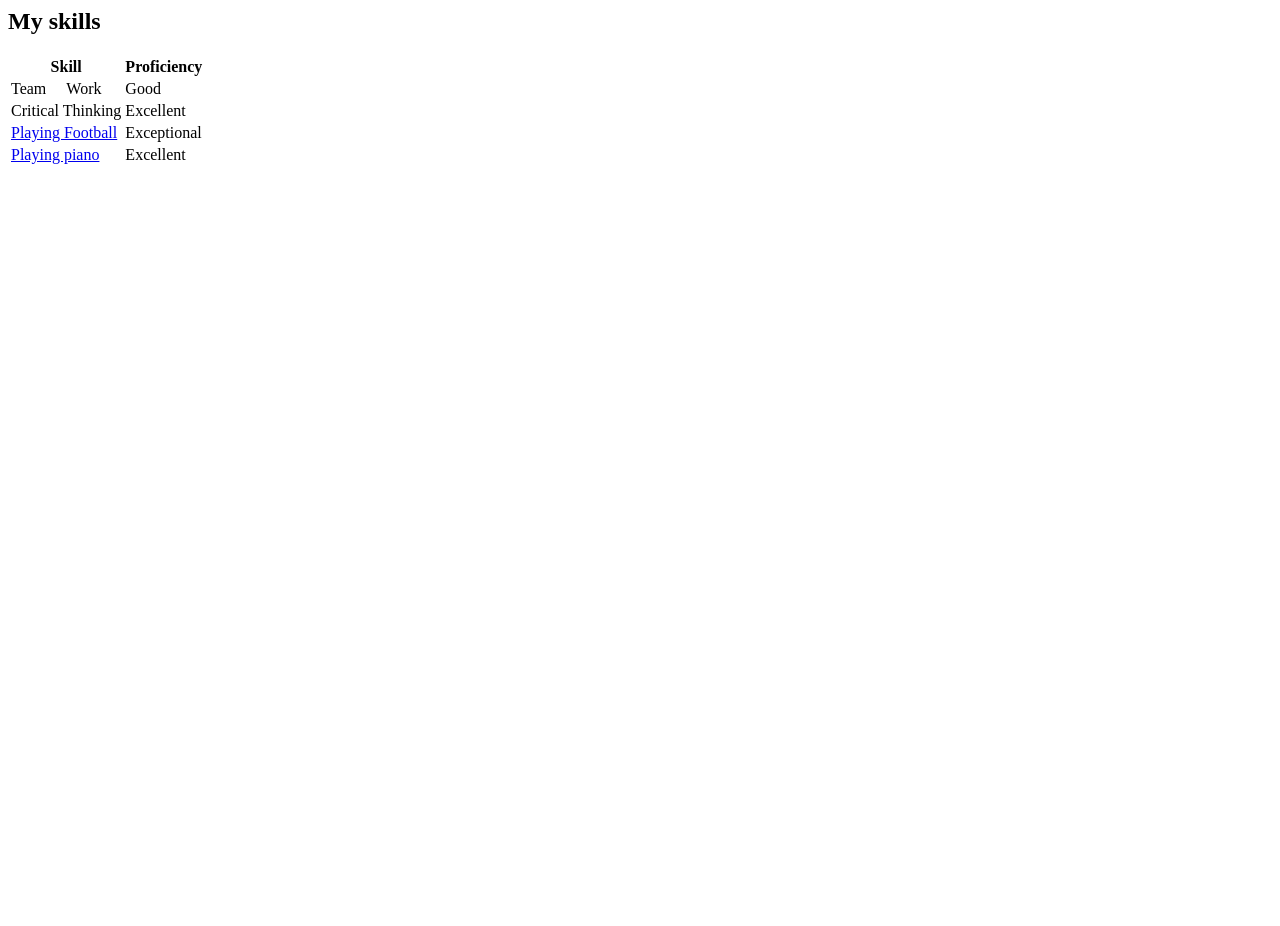
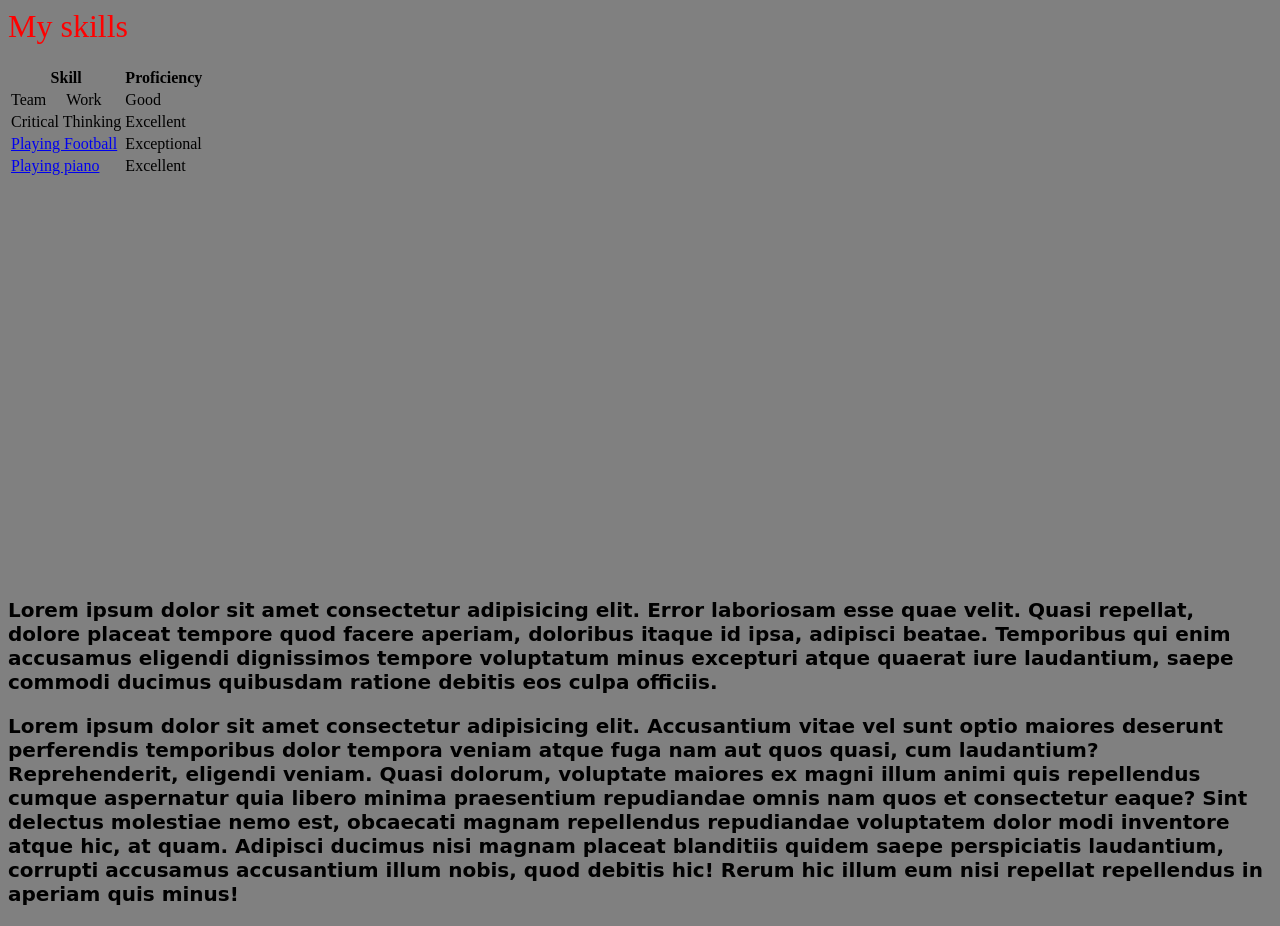
Before and after one commit to nsadili/wm1_fall2024, a plain HTML site: page 10210/src/skills.html in a window 1280 px wide. Before the commit the page ends 800 px from the top, so only its background shows below. Drawn offline with Linux system fonts and the light colour scheme; a web font is replaced by a local one.

Commit message:
Week 02_s1_10210

```diff
--- a/10210/src/skills.html
+++ b/10210/src/skills.html
@@ -2,11 +2,25 @@
 
 <head>
     <title>My Skills</title>
+
+    <link rel="stylesheet" href="style.css">
+
+    <link rel="preconnect" href="https://fonts.googleapis.com">
+    <link rel="preconnect" href="https://fonts.gstatic.com" crossorigin>
+    <link href="https://fonts.googleapis.com/css2?family=Edu+AU+VIC+WA+NT+Guides:wght@400..700&display=swap"
+        rel="stylesheet">
+
+    <style>
+        h1 {
+            color: red;
+        }
+    </style>
+
 </head>
 
 <body>
 
-    <h2>My skills</h2>
+    <h1>My skills</h1>
     <table>
         <thead>
             <th>Skill</th>
@@ -32,6 +46,21 @@
 
     <iframe src="" frameborder="" name="frame_skills" width="500px" height="400px"></iframe>
 
+    <p class="skills-paragraph">Lorem ipsum dolor sit amet consectetur adipisicing elit. Error laboriosam esse quae
+        velit. Quasi repellat, dolore
+        placeat tempore quod facere aperiam, doloribus itaque id ipsa, adipisci beatae. Temporibus qui enim accusamus
+        eligendi dignissimos tempore voluptatum minus excepturi atque quaerat iure laudantium, saepe commodi ducimus
+        quibusdam ratione debitis eos culpa officiis.</p>
+
+    <p class="skills-paragraph">Lorem ipsum dolor sit amet consectetur adipisicing elit. Accusantium vitae vel sunt
+        optio maiores deserunt
+        perferendis temporibus dolor tempora veniam atque fuga nam aut quos quasi, cum laudantium? Reprehenderit,
+        eligendi veniam. Quasi dolorum, voluptate maiores ex magni illum animi quis repellendus cumque aspernatur quia
+        libero minima praesentium repudiandae omnis nam quos et consectetur eaque? Sint delectus molestiae nemo est,
+        obcaecati magnam repellendus repudiandae voluptatem dolor modi inventore atque hic, at quam. Adipisci ducimus
+        nisi magnam placeat blanditiis quidem saepe perspiciatis laudantium, corrupti accusamus accusantium illum nobis,
+        quod debitis hic! Rerum hic illum eum nisi repellat repellendus in aperiam quis minus!</p>
+
 </body>
 
 </html>
--- /dev/null
+++ b/10210/src/style.css
@@ -0,0 +1,26 @@
+h1 {
+    color: aqua;
+    font-weight: normal;
+}
+
+.yellow-text {
+    color: yellow;
+}
+
+.rest-heading {
+    color: rebeccapurple;
+}
+
+body {
+    background-color: grey;
+}
+
+p {
+    font-size: 20px;
+    /* font-style: italic; */
+    font-family: "Edu AU VIC WA NT Guides", cursive;
+}
+
+.skills-paragraph {
+    font-weight: 600;
+}
```
Also changed, not shown: 10210/src/index.html (+20 -4 lines).
